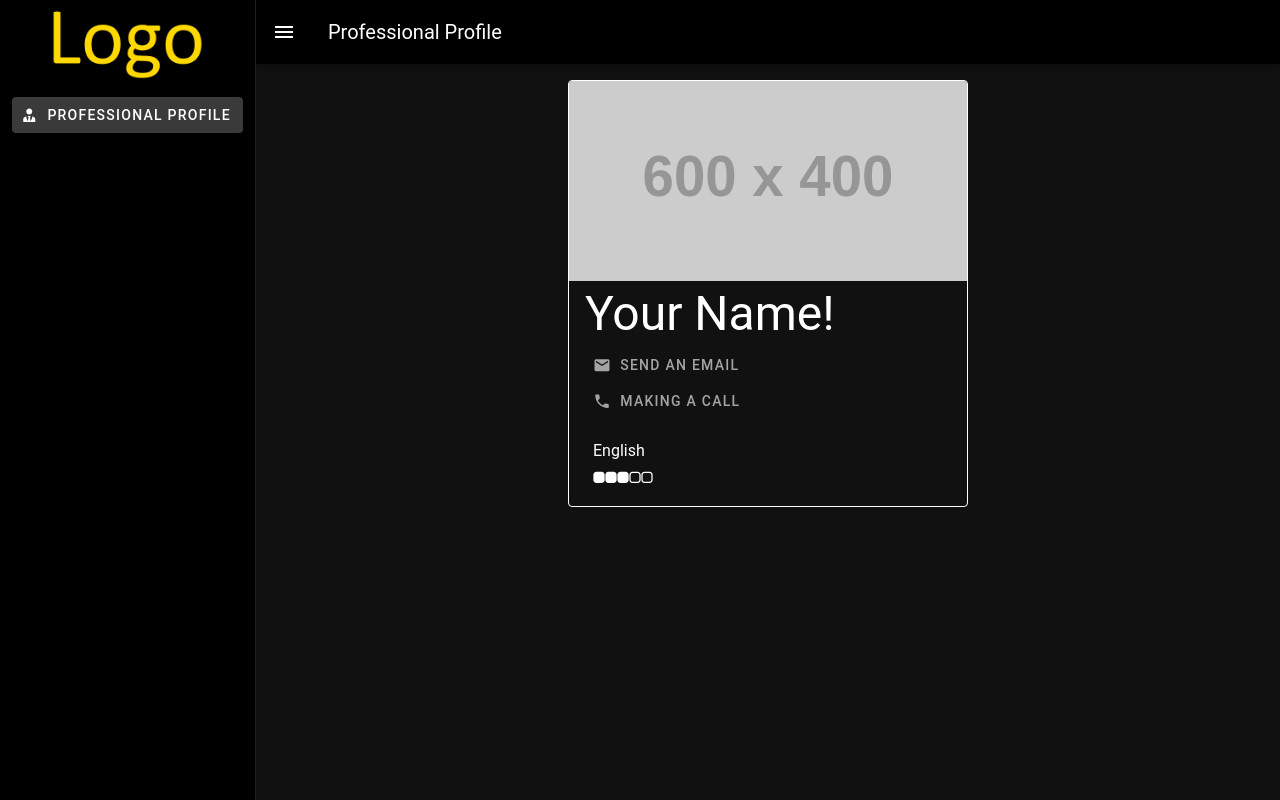
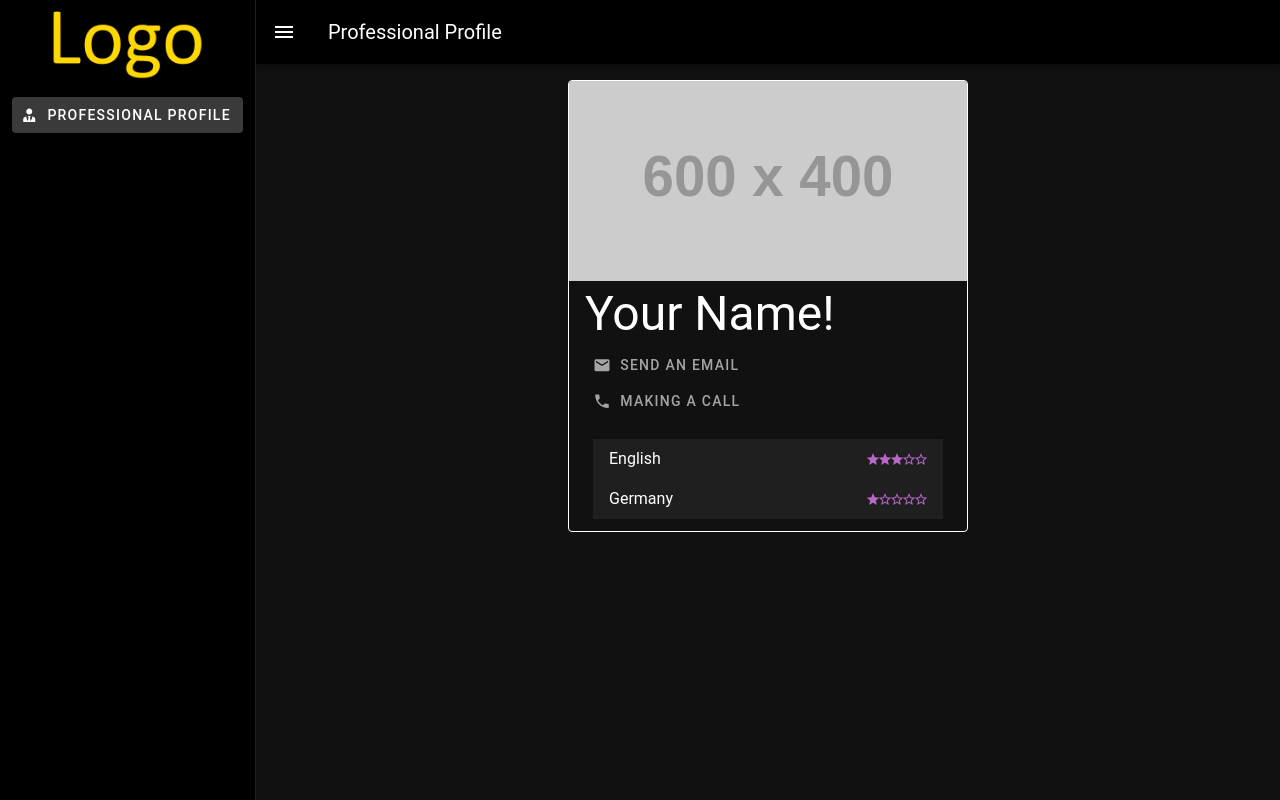
Before and after one commit to mineot/website, a Vue app: page / in a window 1280 px wide. Built offline with nearby package versions, Linux system fonts and the light colour scheme.

Commit message:
alpha/profileuser - fix language widget

```diff
--- a/public/document.en.json
+++ b/public/document.en.json
@@ -12,6 +12,10 @@
       {
         "name": "English",
         "level": 3
+      },
+      {
+        "name": "Germany",
+        "level": 1
       }
     ]
   }
--- a/public/document.pt.json
+++ b/public/document.pt.json
@@ -12,6 +12,10 @@
       {
         "name": "Inglês",
         "level": 3
+      },
+      {
+        "name": "Alemão",
+        "level": 1
       }
     ]
   }
--- a/src/widgets/LanguageWidget.vue
+++ b/src/widgets/LanguageWidget.vue
@@ -1,16 +1,18 @@
 <template>
   <div>
 
-    <div v-for="(lang, index) in languages" :key="index">
+    <v-list density="compact" class="pa-0" variant="tonal">
+      <v-list-item v-for="(lang, index) in languages" :key="index"  class="noScroll">
 
-      <span> {{ lang.name }} </span>
+        <span>{{ lang.name }} </span>
 
-      <v-spacer></v-spacer>
+        <template v-slot:append>
+          <v-rating v-model="lang.level" color="secondary" size="x-small" density="compact" class="pb-1">
+          </v-rating>
+        </template>
 
-      <v-rating v-model="lang.level" :empty-icon="rating.empty" :full-icon="rating.full" size="x-small" density="compact">
-      </v-rating>
-
-    </div>
+      </v-list-item>
+    </v-list>
 
   </div>
 </template>
@@ -22,9 +24,10 @@ import type { Language } from "@/doc/document";
 defineProps({
   languages: Array<Language>
 });
+</script>
 
-const rating = {
-  empty: "mdi-square-rounded-outline",
-  full: "mdi-square-rounded",
-};
-</script>
+<style scoped>
+.noScroll {
+  overflow-x: hidden;
+}
+</style>
```
